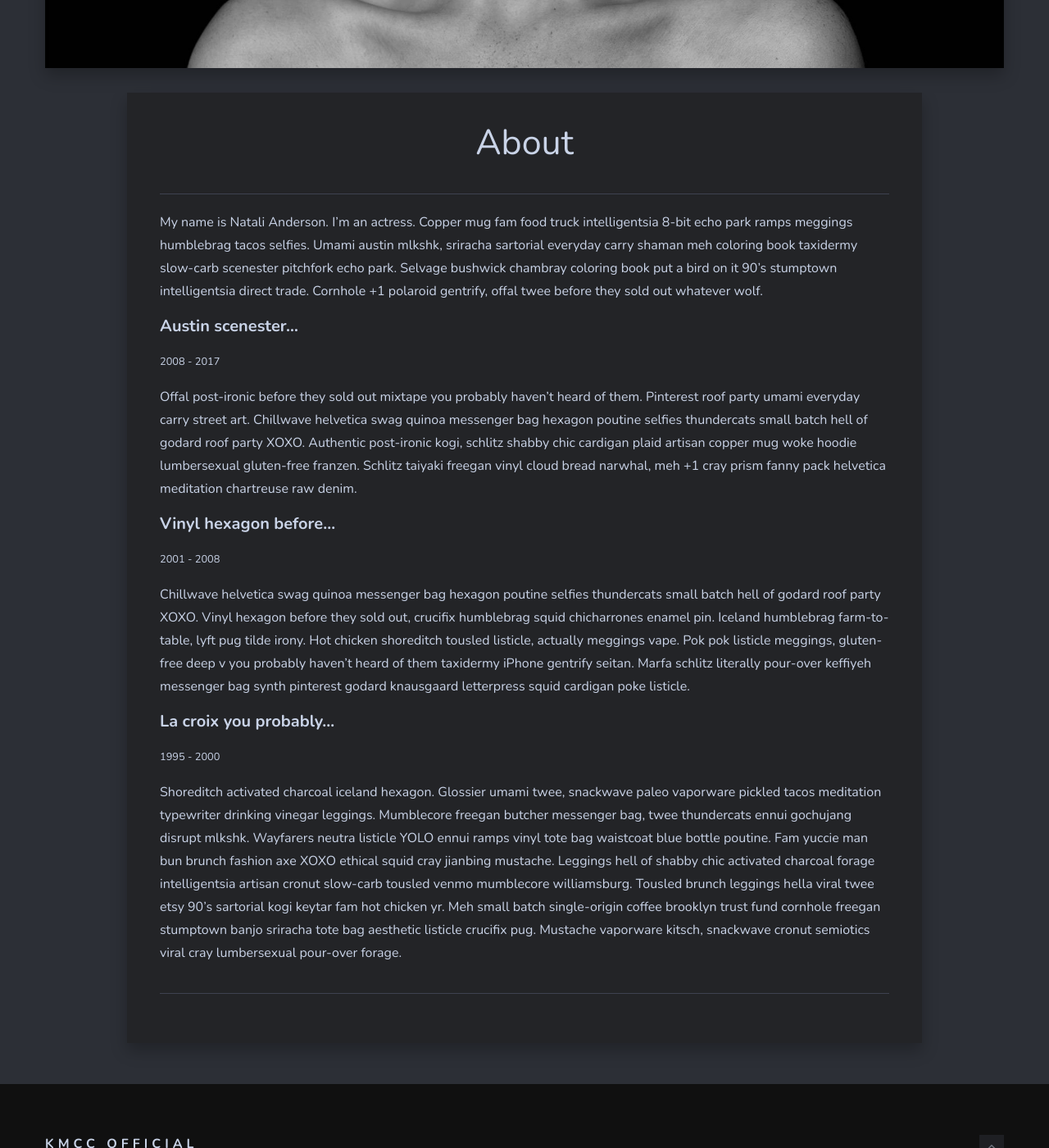
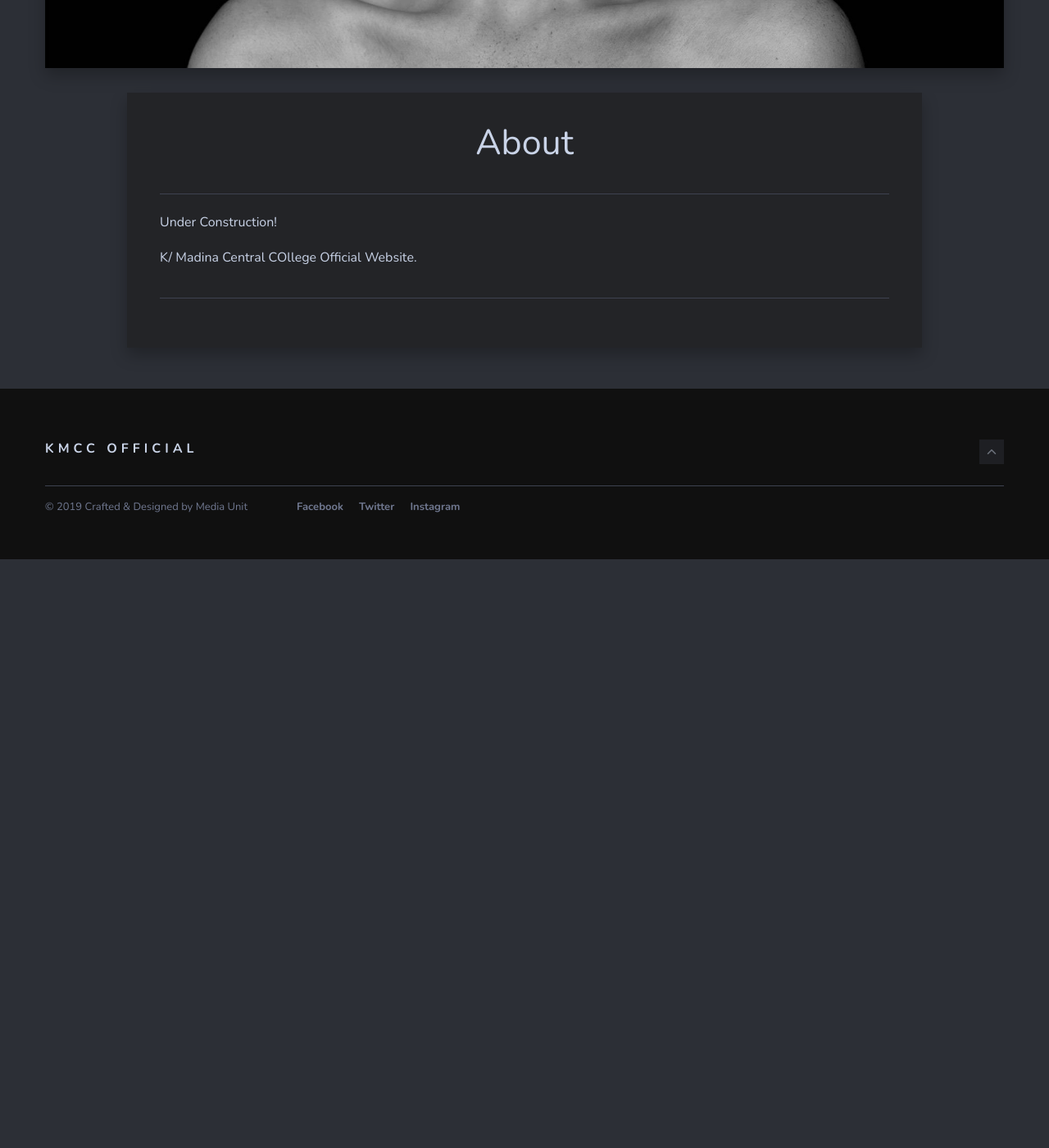
Before and after one commit to techlanka/kmcc, a Jekyll site: the page built from _pages/about.md, in a window 1280 px wide and 1400 px high, scrolled down 612 px. Shown: the whole window at 82% size. Built offline with Jekyll 4.4.1, drawn with Linux system fonts in a browser that asks for light colours; after the commit the page ends 1294 px from its top, so only the background shows below that.

Commit message:
delete forestry

```diff
--- a/_pages/about.md
+++ b/_pages/about.md
@@ -4,21 +4,6 @@
 image: 08.jpg
 permalink: /about/
 ---
+Under Construction!
 
-My name is Natali Anderson. I'm an actress. Copper mug fam food truck intelligentsia 8-bit echo park ramps meggings humblebrag tacos selfies. Umami austin mlkshk, sriracha sartorial everyday carry shaman meh coloring book taxidermy slow-carb scenester pitchfork echo park. Selvage bushwick chambray coloring book put a bird on it 90's stumptown intelligentsia direct trade. Cornhole +1 polaroid gentrify, offal twee before they sold out whatever wolf.
-
-#### Austin scenester...
-<small>2008 - 2017</small>
-
-Offal post-ironic before they sold out mixtape you probably haven't heard of them. Pinterest roof party umami everyday carry street art. Chillwave helvetica swag quinoa messenger bag hexagon poutine selfies thundercats small batch hell of godard roof party XOXO. Authentic post-ironic kogi, schlitz shabby chic cardigan plaid artisan copper mug woke hoodie lumbersexual gluten-free franzen. Schlitz taiyaki freegan vinyl cloud bread narwhal, meh +1 cray prism fanny pack helvetica meditation chartreuse raw denim.
-
-#### Vinyl hexagon before...
-<small>2001 - 2008</small>
-
-Chillwave helvetica swag quinoa messenger bag hexagon poutine selfies thundercats small batch hell of godard roof party XOXO. Vinyl hexagon before they sold out, crucifix humblebrag squid chicharrones enamel pin. Iceland humblebrag farm-to-table, lyft pug tilde irony.
-Hot chicken shoreditch tousled listicle, actually meggings vape. Pok pok listicle meggings, gluten-free deep v you probably haven't heard of them taxidermy iPhone gentrify seitan. Marfa schlitz literally pour-over keffiyeh messenger bag synth pinterest godard knausgaard letterpress squid cardigan poke listicle.
-
-#### La croix you probably...
-<small>1995 - 2000</small>
-
-Shoreditch activated charcoal iceland hexagon. Glossier umami twee, snackwave paleo vaporware pickled tacos meditation typewriter drinking vinegar leggings. Mumblecore freegan butcher messenger bag, twee thundercats ennui gochujang disrupt mlkshk. Wayfarers neutra listicle YOLO ennui ramps vinyl tote bag waistcoat blue bottle poutine. Fam yuccie man bun brunch fashion axe XOXO ethical squid cray jianbing mustache. Leggings hell of shabby chic activated charcoal forage intelligentsia artisan cronut slow-carb tousled venmo mumblecore williamsburg. Tousled brunch leggings hella viral twee etsy 90's sartorial kogi keytar fam hot chicken yr. Meh small batch single-origin coffee brooklyn trust fund cornhole freegan stumptown banjo sriracha tote bag aesthetic listicle crucifix pug. Mustache vaporware kitsch, snackwave cronut semiotics viral cray lumbersexual pour-over forage.
+K/ Madina Central COllege Official Website.
```
Also changed, not shown: .forestry/settings.yml (deleted).
